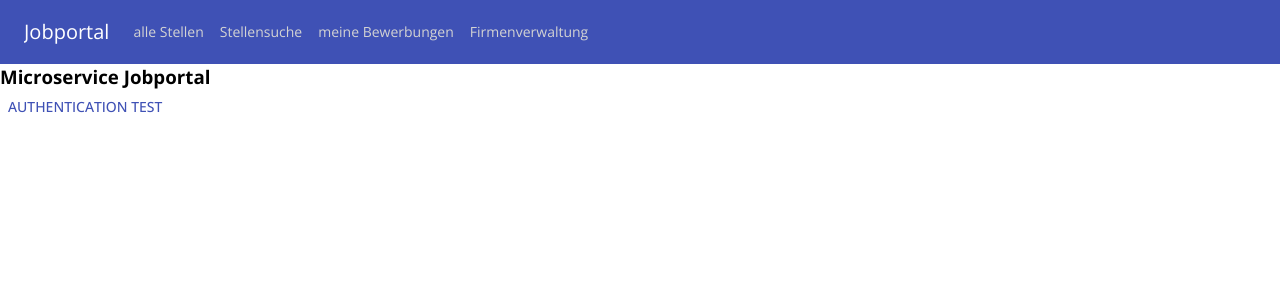
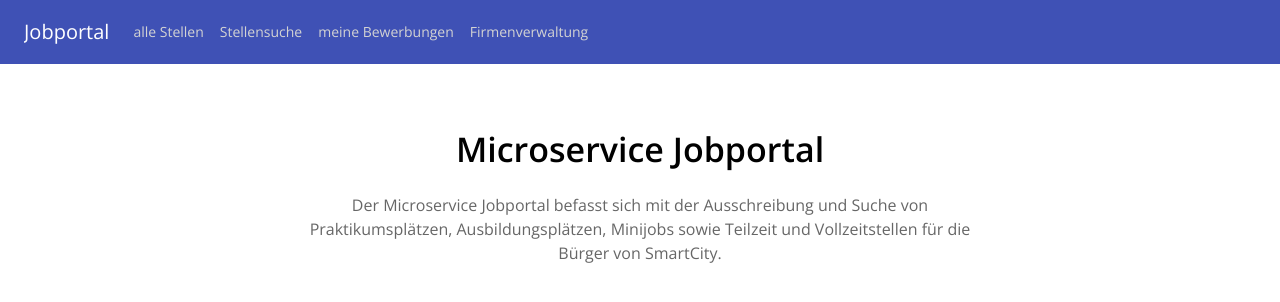
Before and after one commit to SmartCity-2022/Service-Jobportal, a React (Create React App) app in the folder frontend/: page / in a window 1280 px wide. Shown: the top 302 px of the page. Built offline with nearby package versions, Linux system fonts and the light colour scheme.

Commit message:
remove auth test

```diff
--- a/frontend/src/App.js
+++ b/frontend/src/App.js
@@ -1,30 +1,19 @@
 import './App.css';
 
-import { Button } from '@mui/material';
+import { Typography } from '@mui/material';
 import axios from 'axios';
 
 function App() {
 
-  const auth = async() => {
-    axios
-      .get(process.env.REACT_APP_API_URL + "/auth", {withCredentials: true})
-      .then((res) => {
-        console.log(res)
-      })
-      .catch((err) => {
-        console.log(err)
-      })
-  }
-
   return (
-    <div className="App">
-      <h3>Microservice Jobportal</h3>
-
-      <p>
-        <Button onClick={auth}>Authentication Test</Button>
-      </p>
-
-
+    <div className="content">
+      <Typography variant="h4" fontWeight={600} textAlign="center" margin="2%">
+        Microservice Jobportal
+      </Typography>
+      <Typography color="text.secondary" marginLeft={"20%"} marginRight={"20%"} textAlign="center">
+        Der Microservice Jobportal befasst sich mit der Ausschreibung und Suche von Praktikumsplätzen,
+        Ausbildungsplätzen, Minijobs sowie Teilzeit und Vollzeitstellen für die Bürger von SmartCity.
+      </Typography>
     </div>
   );
 }
--- a/frontend/src/components/company/CompanyList.js
+++ b/frontend/src/components/company/CompanyList.js
@@ -60,7 +60,7 @@ export default function CompanyList(props) {
       <TableContainer elevation={0} sx={{padding: 5}} component={Paper}>
         <Table size="large">
           <TableHead>
-            <TableRow size="10">
+            <TableRow>
               <TableCell>Firmen-Nr.</TableCell>
               <TableCell>Firmenname</TableCell>
               <TableCell>Erstellungsdatum</TableCell>
--- a/frontend/src/index.css
+++ /dev/null
@@ -1,6 +0,0 @@
-* {
-  margin: 0;
-  padding: 0;
-  box-sizing: border-box;
-  font-family: "Roboto";
-}
```
